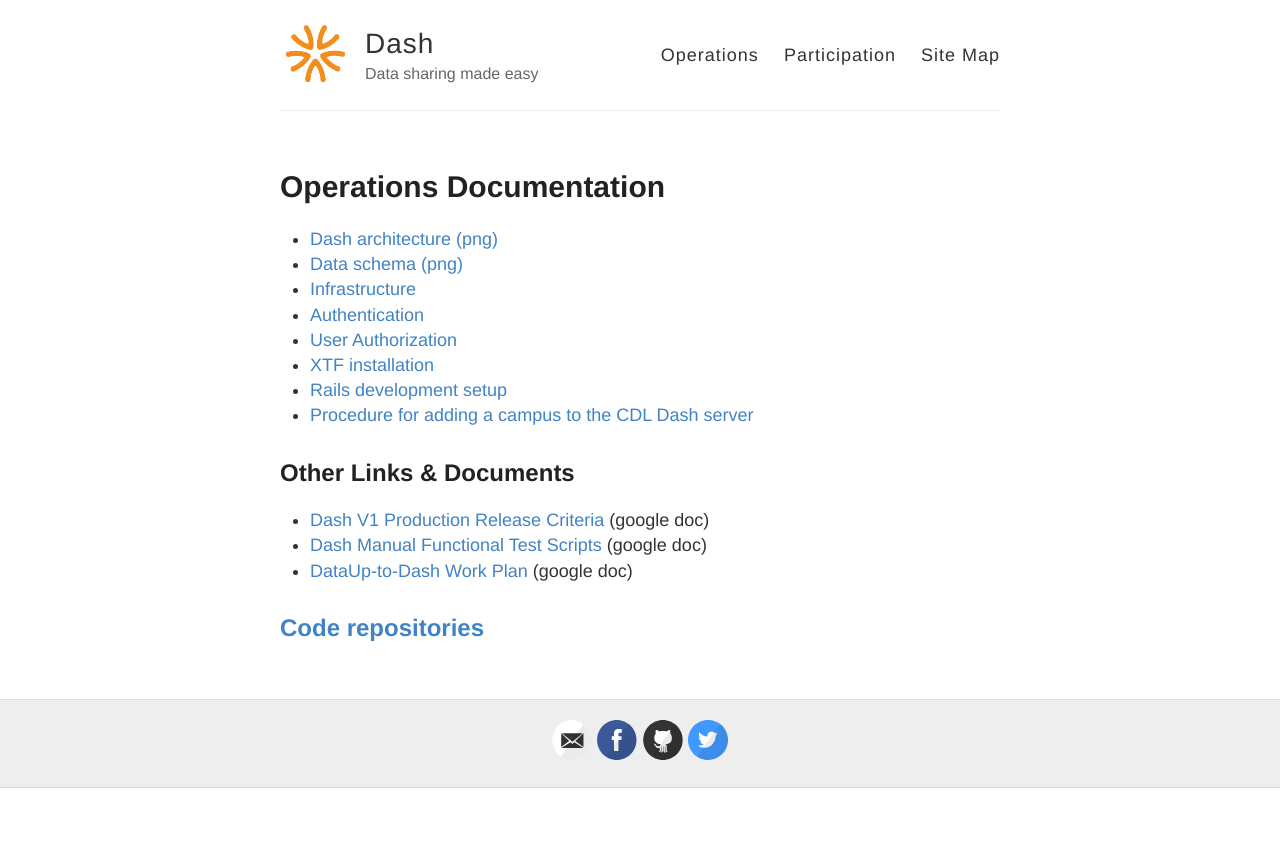
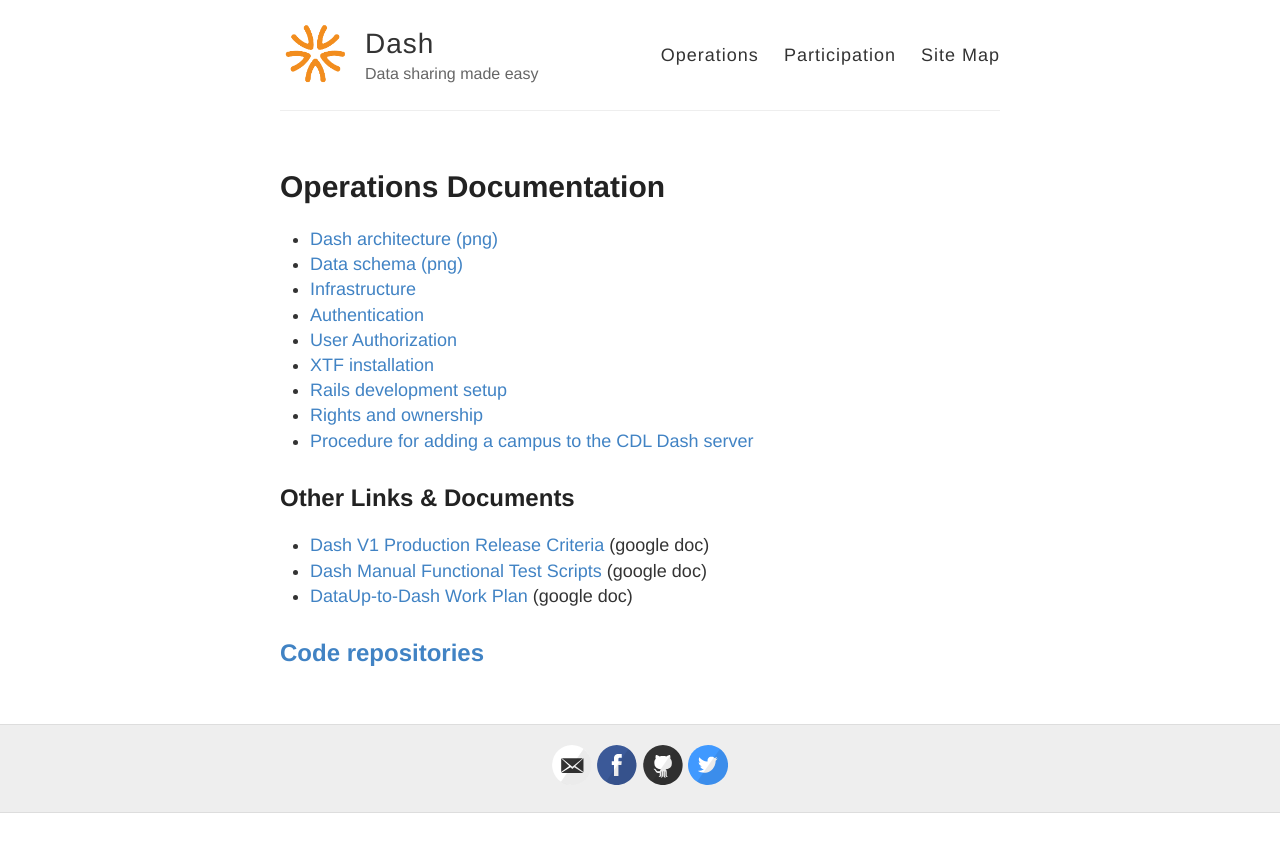
Before and after one commit to CDLUC3/dash, a Jekyll site: the page built from operations.md, in a window 1280 px wide. Shown: the top 852 px of the page. Built offline with Jekyll 4.4.1, drawn with Linux system fonts in a browser that asks for light colours.

Commit message:
Update operations.md

```diff
--- a/operations.md
+++ b/operations.md
@@ -11,6 +11,7 @@
 * [User Authorization](https://CDLUC3.github.io/dash/user-authorization)
 * [XTF installation](https://CDLUC3.github.io/dash/XTF-Installation)
 * [Rails development setup](https://CDLUC3.github.io/dash/rails-setup)
+* [Rights and ownership](https://CDLUC3.github.io/dash/Rights-Ownership-Licenses)
 * [Procedure for adding a campus to the CDL Dash server](https://CDLUC3.github.io/dash/procedure-to-add-campus)
 
 ## Other Links & Documents
```
